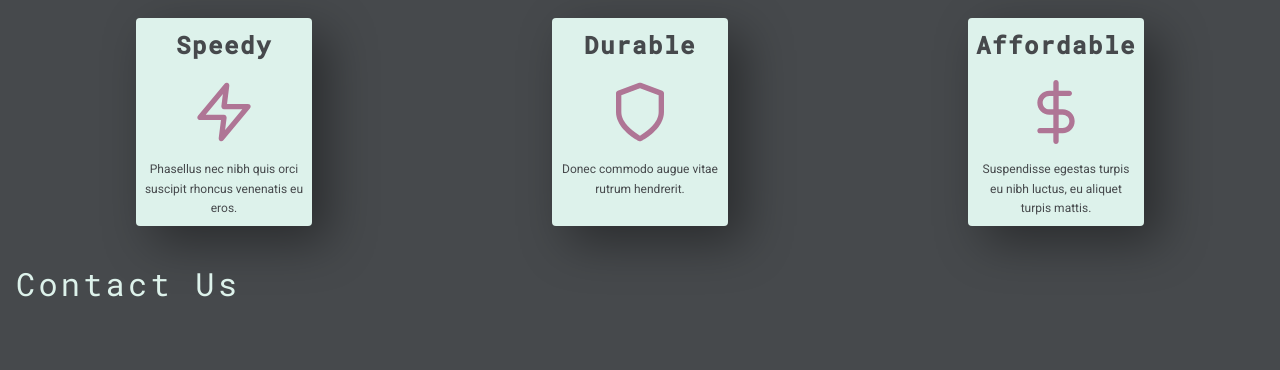
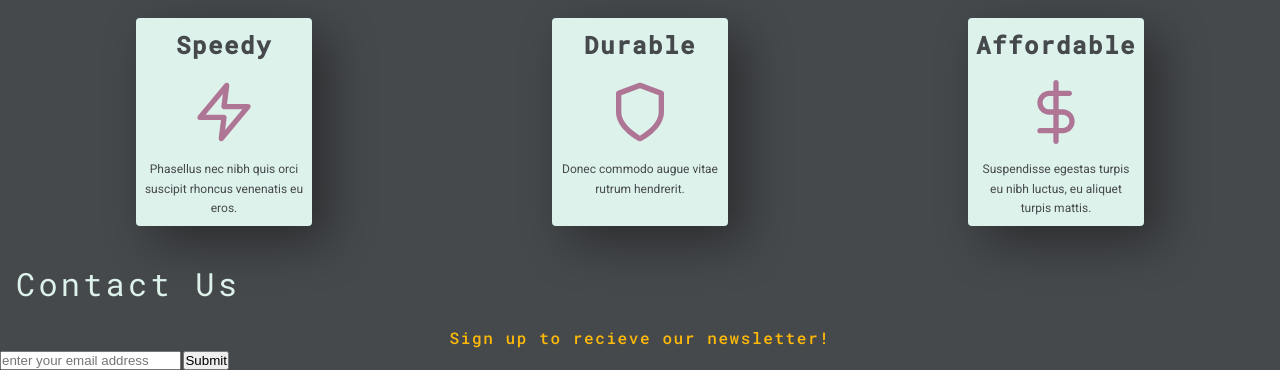
Before and after one commit to jordan-romero/landing-page, a plain HTML site: page index.html in a window 1280 px wide. Shown: the part 531-901 px from the top of the page. Before the commit the page ends 856 px from the top, so only its background shows below. Drawn offline with Linux system fonts and the light colour scheme.

Commit message:
builds out form

```diff
--- a/index.html
+++ b/index.html
@@ -71,6 +71,11 @@
     </section>
     <section id='contact'>
         <h1 class='section-title'>Contact Us</h1>
+        <h3 class='sub-title'>Sign up to recieve our newsletter!</h3>
+        <form id='form' action='https://www.freecodecamp.com/email-submit'>
+            <input id='email' type='email' placeholder='enter your email address' name='email'/>
+            <input id='submit' type='submit' />
+        </form>
     </section>
     <script src="https://cdn.freecodecamp.org/testable-projects-fcc/v1/bundle.js"></script>
 </body>
```
